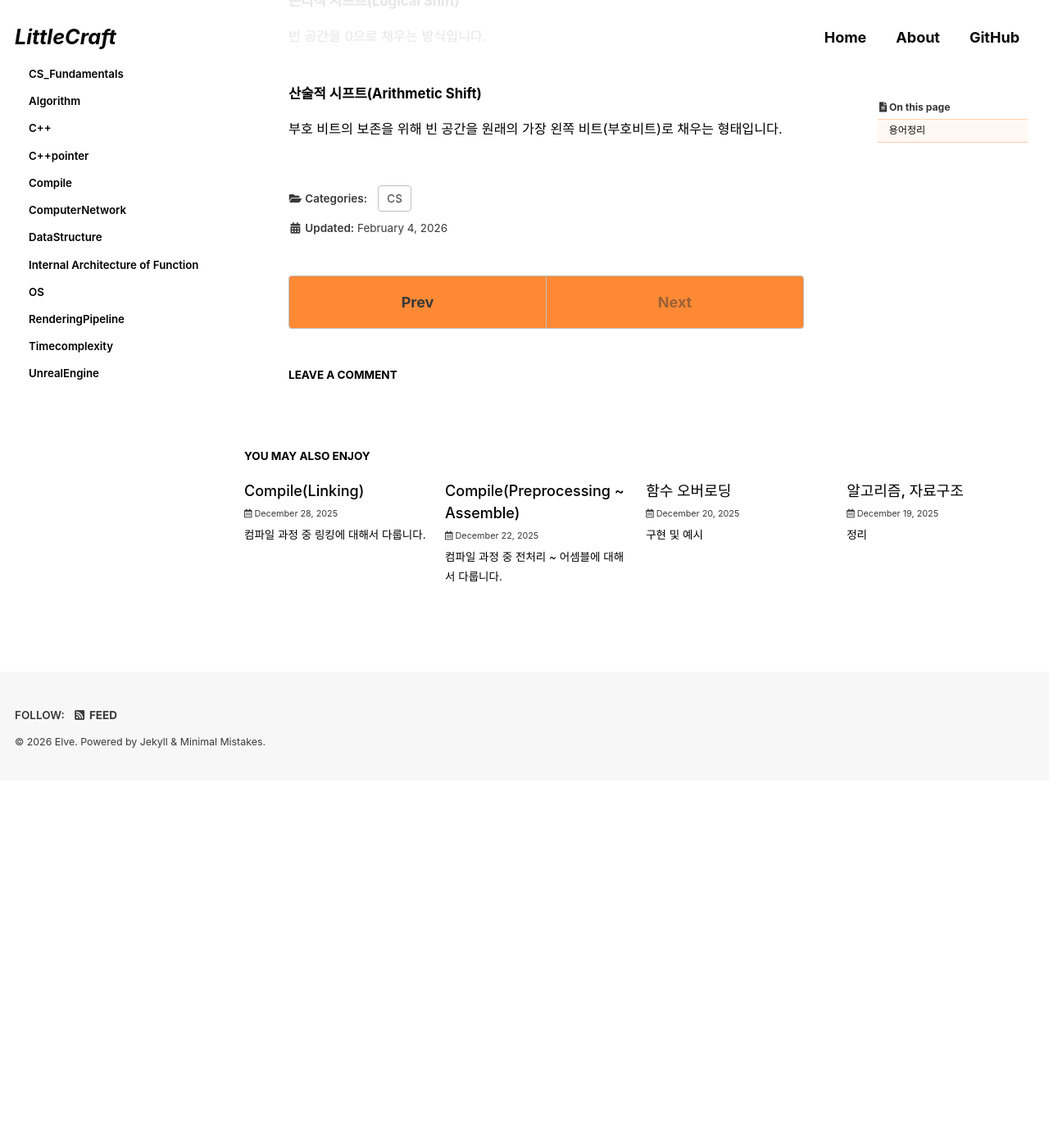
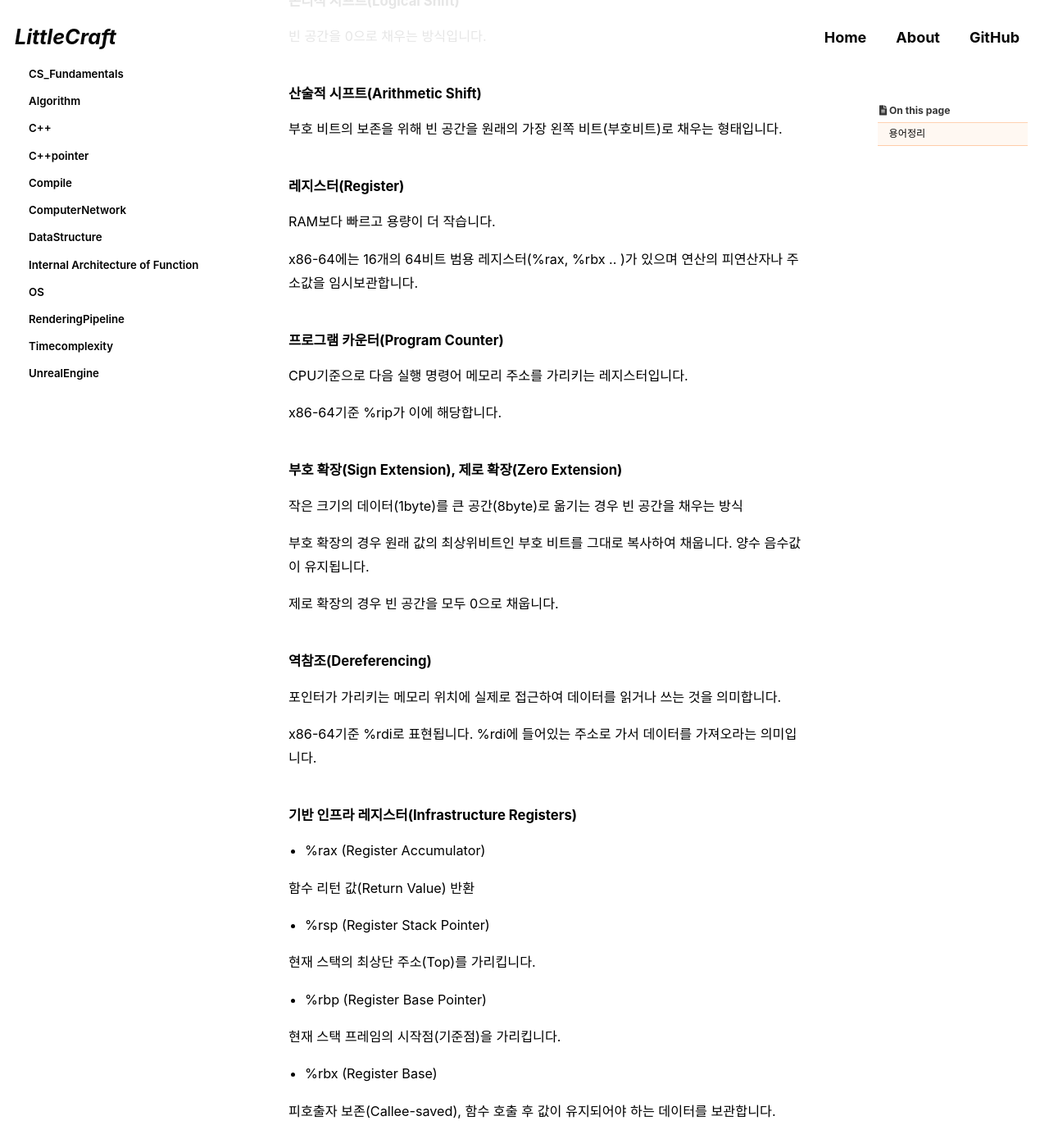
Before and after one commit to ElveCity/ElveCity.github.io, a Jekyll site: the page built from _posts/2026-02-04-CS_Fundamentals.md, in a window 1280 px wide and 1400 px high, scrolled down 3203 px. Shown: the whole window at 82% size. Built offline with Jekyll 4.4.1, drawn with Linux system fonts in a browser that asks for light colours; cached includes are drawn as plain includes; some web fonts are replaced; comment, search, counter and statistics services are not loaded; before the commit the page ends 4155 px from its top, so only the background shows below that; some of the changed text lies outside the part shown.

Commit message:
WIP : theory v0.7

```diff
--- a/_posts/2026-02-04-CS_Fundamentals.md
+++ b/_posts/2026-02-04-CS_Fundamentals.md
@@ -116,3 +116,65 @@ RAM과 DISK와 같은 저장장치로 구분하도록 합니다.
 <h6 style="margin-bottom:5px">산술적 시프트(Arithmetic Shift)</h6>
 부호 비트의 보존을 위해 빈 공간을 원래의 가장 왼쪽 비트(부호비트)로 채우는 형태입니다.
 <div style="height:10px"></div>
+
+<h6 style="margin-bottom:5px">레지스터(Register)</h6>
+RAM보다 빠르고 용량이 더 작습니다.
+
+x86-64에는 16개의 64비트 범용 레지스터(%rax, %rbx .. )가 있으며 연산의 피연산자나 주소값을 임시보관합니다.
+<div style="height:10px"></div>
+
+<h6 style="margin-bottom:5px">프로그램 카운터(Program Counter)</h6>
+CPU기준으로 다음 실행 명령어 메모리 주소를 가리키는 레지스터입니다.
+
+x86-64기준 %rip가 이에 해당합니다.
+<div style="height:10px"></div>
+
+<h6 style="margin-bottom:5px">부호 확장(Sign Extension), 제로 확장(Zero Extension)</h6>
+작은 크기의 데이터(1byte)를 큰 공간(8byte)로 옮기는 경우 빈 공간을 채우는 방식
+
+부호 확장의 경우 원래 값의 최상위비트인 부호 비트를 그대로 복사하여 채웁니다. 양수 음수값이 유지됩니다.
+
+제로 확장의 경우 빈 공간을 모두 0으로 채웁니다.
+<div style="height:10px"></div>
+
+<h6 style="margin-bottom:5px">역참조(Dereferencing)</h6>
+포인터가 가리키는 메모리 위치에 실제로 접근하여 데이터를 읽거나 쓰는 것을 의미합니다.
+
+x86-64기준 %rdi로 표현됩니다. %rdi에 들어있는 주소로 가서 데이터를 가져오라는 의미입니다.
+<div style="height:10px"></div>
+
+<h6 style="margin-bottom:5px"> 기반 인프라 레지스터(Infrastructure Registers)</h6>
+- %rax (Register Accumulator)
+
+함수 리턴 값(Return Value) 반환
+- %rsp (Register Stack Pointer)
+
+현재 스택의 최상단 주소(Top)를 가리킵니다.
+- %rbp (Register Base Pointer)
+
+현재 스택 프레임의 시작점(기준점)을 가리킵니다.
+- %rbx (Register Base)
+
+피호출자 보존(Callee-saved), 함수 호출 후 값이 유지되어야 하는 데이터를 보관합니다.
+<div style="height:10px"></div>
+
+<h6 style="margin-bottom:5px">인자 전달 레지스터(Argument Passing Registers</h6>
+- %rdi (Register Destination Index)
+
+함수의 첫 번째 매개변수 전달
+- %rsi (Register Source Index)
+
+함수의 두 번째 매개변수 전달
+- %rdx (Register Data)
+
+함수의 세 번째 매개변수 전달(곱셈, 나눗셈 이런 산술 보조)
+- %rcx (Register Count)
+
+함수의 네 번째 매개변수 전달(반복문 횟수 카운터)
+- %r8 (Register 8)
+
+함수의 다섯 번째 매개변수 전달
+- %r9 (Register 9)
+
+함수의 여섯 번째 매개변수 전달
+<div style="height:10px"></div>
```
